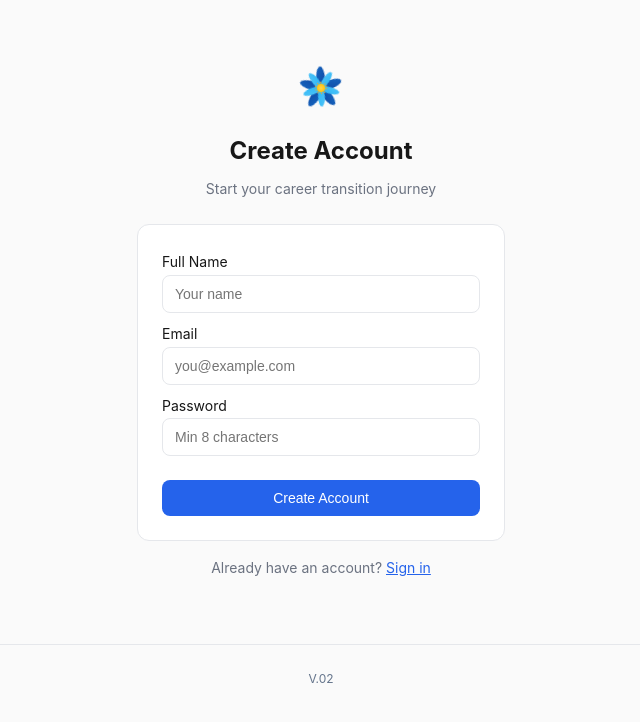
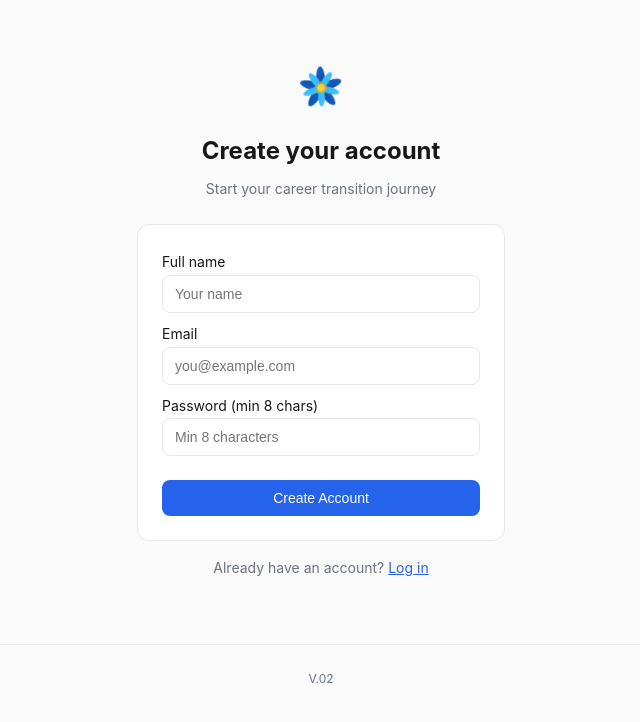
Before and after one commit to JKern100/CareerDev, a Next.js app in the folder frontend/: page /register in a window 1280 px wide. Shown: the top 722 px of the page, without its empty margins (319-959 px from the left). Built offline with nearby package versions, Linux system fonts and the light colour scheme.

Commit message:
Wire i18n translations into login and register pages
Replace hardcoded English strings with t() calls for titles,
labels, buttons, and links on both auth pages.

https://claude.ai/code/session_01DdJfVCY2T1X6kfXMZ9HLvJ

```diff
--- a/frontend/src/app/register/page.tsx
+++ b/frontend/src/app/register/page.tsx
@@ -3,8 +3,11 @@
 import { useState } from "react";
 import { register, resendVerification } from "@/lib/api";
 import FlowerSpinner from "@/components/FlowerSpinner";
+import { useTranslation } from "@/hooks/useTranslation";
 
 export default function RegisterPage() {
+  const { t } = useTranslation();
+  const p = (key: string) => t(`pages.register.${key}`);
   const [email, setEmail] = useState("");
   const [password, setPassword] = useState("");
   const [fullName, setFullName] = useState("");
@@ -112,15 +115,15 @@ export default function RegisterPage() {
     <div className="container" style={{ maxWidth: "400px" }}>
       <div style={{ textAlign: "center", marginTop: "2rem" }}>
         <FlowerSpinner size={48} />
-        <h1 style={{ marginTop: "0.75rem" }}>Create Account</h1>
+        <h1 style={{ marginTop: "0.75rem" }}>{p("title")}</h1>
         <p className="text-muted text-sm mb-3">
-          Start your career transition journey
+          {p("subtitle") !== "pages.register.subtitle" ? p("subtitle") : "Start your career transition journey"}
         </p>
       </div>
 
       <form onSubmit={handleSubmit} className="card flex flex-col gap-1">
         <div>
-          <label className="text-sm">Full Name</label>
+          <label className="text-sm">{p("full_name")}</label>
           <input
             type="text"
             value={fullName}
@@ -129,7 +132,7 @@ export default function RegisterPage() {
           />
         </div>
         <div>
-          <label className="text-sm">Email</label>
+          <label className="text-sm">{p("email")}</label>
           <input
             type="email"
             value={email}
@@ -139,7 +142,7 @@ export default function RegisterPage() {
           />
         </div>
         <div>
-          <label className="text-sm">Password</label>
+          <label className="text-sm">{p("password")}</label>
           <input
             type="password"
             value={password}
@@ -151,13 +154,13 @@ export default function RegisterPage() {
         </div>
         {error && <p style={{ color: "var(--error)", fontSize: "0.875rem" }}>{error}</p>}
         <button className="btn btn-primary mt-2" disabled={loading} type="submit">
-          {loading ? "Creating account..." : "Create Account"}
+          {loading ? `${p("submit")}...` : p("submit")}
         </button>
       </form>
 
       <p className="text-sm text-muted mt-2" style={{ textAlign: "center" }}>
-        Already have an account?{" "}
-        <a href="/login" style={{ color: "var(--primary)" }}>Sign in</a>
+        {p("have_account")}{" "}
+        <a href="/login" style={{ color: "var(--primary)" }}>{p("login")}</a>
       </p>
     </div>
   );
```
Also changed, not shown: frontend/src/app/login/page.tsx (+11 -8 lines).
